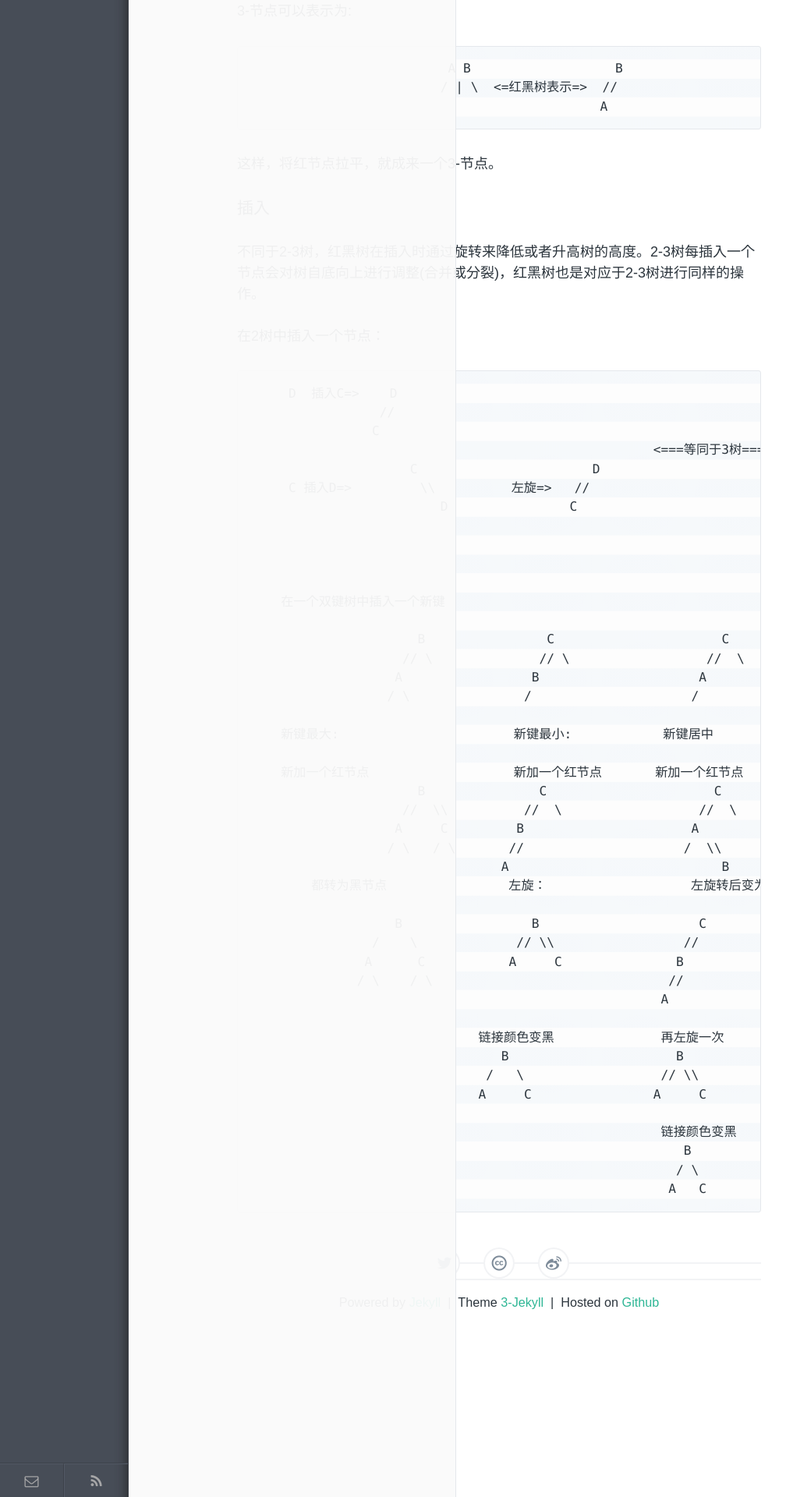
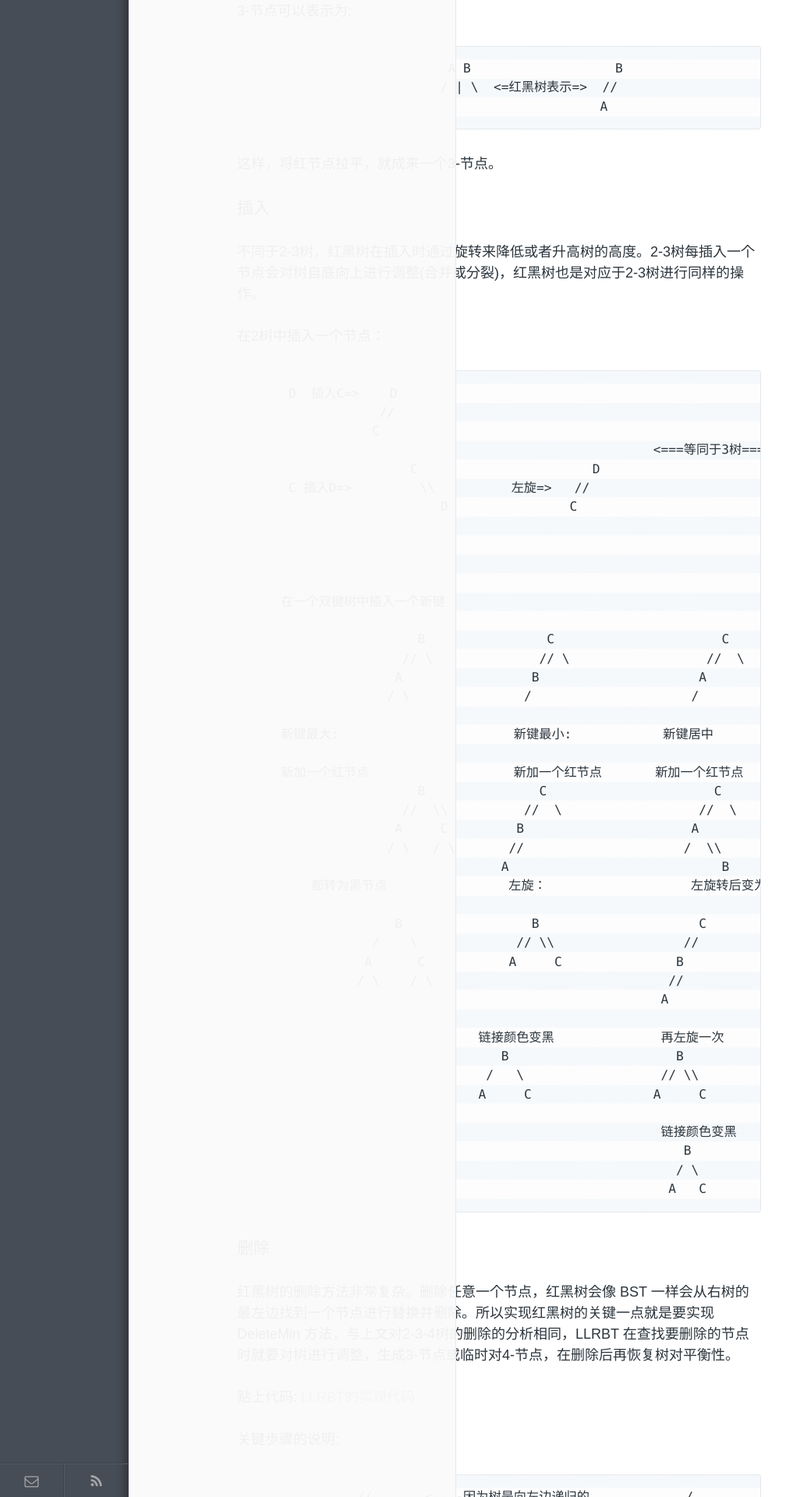
Before and after one commit to Millionschen/Millionschen.github.io, a Jekyll site: the page built from _posts/algorithm/2016-06-27-理解红黑树.md, in a window 1280 px wide. Shown: the part 3080-5000 px from the top of the page at 78% size, without its empty margins (0-1008 px from the left). Built offline with Jekyll 4.4.1, drawn with Linux system fonts in a browser that asks for light colours; some of the changed text lies outside the part shown.

Commit message:
完成post

```diff
--- a/_posts/algorithm/2016-06-27-理解红黑树.md
+++ b/_posts/algorithm/2016-06-27-理解红黑树.md
@@ -142,3 +142,40 @@
 														     B
 															/ \
 														   A   C
+
+
+### 删除
+
+红黑树的删除方法非常复杂。删除任意一个节点，红黑树会像 BST 一样会从右树的最左边找到一个节点进行替换并删除。所以实现红黑树的关键一点就是要实现 DeleteMin 方法，与上文对2-3-4树的删除的分析相同，LLRBT 在查找要删除的节点时就要对树进行调整，生成3-节点或临时对4-节点，在删除后再恢复树对平衡性。
+
+贴上代码: [LLRBT的实现代码](http://ethanatos.qiniudn.com//code/RedBlackBST.java)
+
+关键步骤的说明:
+
+		          //       <----因为树是向左边递归的，           /
+    		     H              所以到 H 的链都是红的           H
+     		    / \                                        // \\
+       		   C   S          颜色反转，将红色向下传=>       C    S
+      		  /                                          /
+     		 B                                          B
+
+			 这时如果 S 节点的left为红色，需要对其再做两次旋转
+           		/                          /                        /
+       		   H                          H                        P
+      	     // \\                      // \\                    // \\
+       		C    S       右旋S=>        C    P         左旋 H=>   H    S
+      	   /    //                    /      \\                //
+     	  B    P                     B         S              C
+        		                                             /
+          		                                            B
+
+                                                      //
+            再将颜色反转回来=>                          P
+                                                    / \
+                                                   H   S
+                                                 //
+                                                C
+                                               /
+                                              B
+
+这里的主要操作还是flipColors rotateLeft rotateRight， 可以达成2-3树删除的效果
```
